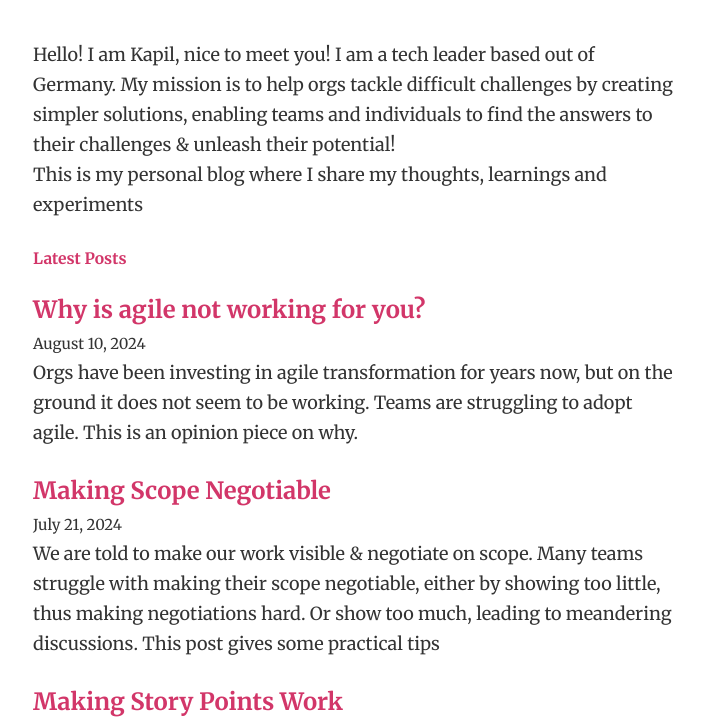
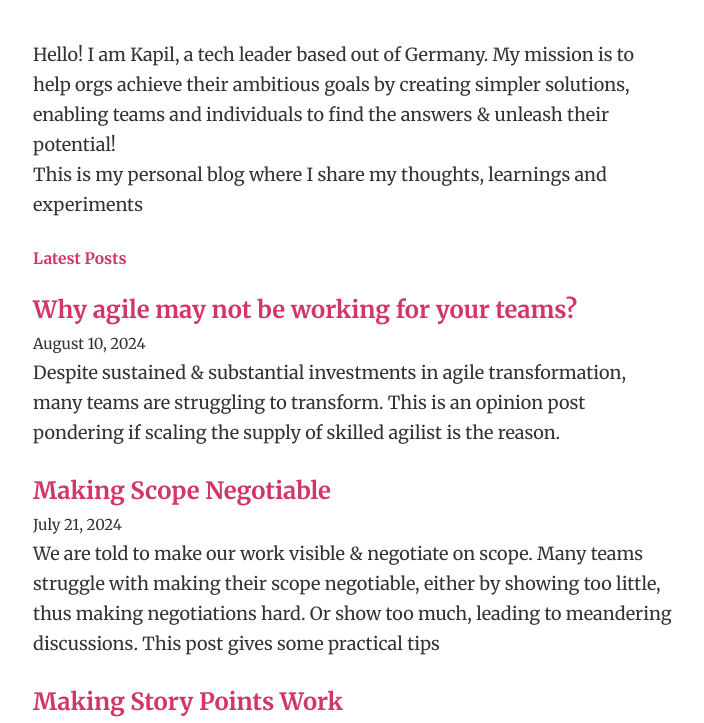
Before and after one commit to Dubes/personal-blog, a Gatsby site: page / in a window 1280 px wide. Shown: the part 65-788 px from the top of the page, without its empty margins (287-991 px from the left). Built offline with nearby package versions, Linux system fonts and the light colour scheme; Gatsby itself is replaced by a stand-in of ours; some packages are replaced by stand-ins of ours.

Commit message:
More edits based on feedback

```diff
--- a/src/components/shortBio.js
+++ b/src/components/shortBio.js
@@ -2,10 +2,9 @@ import React from 'react'
 
 const ShortBio = () => (
   <p>
-    Hello! I am Kapil, nice to meet you! I am a tech leader based out of
-    Germany. My mission is to help orgs tackle difficult challenges by creating
-    simpler solutions, enabling teams and individuals to find the answers to
-    their challenges & unleash their potential! <br />
+    Hello! I am Kapil, a tech leader based out of Germany. My mission is to help
+    orgs achieve their ambitious goals by creating simpler solutions, enabling
+    teams and individuals to find the answers & unleash their potential! <br />
     This is my personal blog where I share my thoughts, learnings and
     experiments
   </p>
--- a/src/content/2024-08-10-why-agile-may-not-be-working-for-you.md
+++ b/src/content/2024-08-10-why-agile-may-not-be-working-for-you.md
@@ -1,9 +1,9 @@
 ---
-path: '/why-is-agile-not-working-for-you'
+path: '/why-agile-may-not-be-working-for-you'
 date: '2024-08-10'
-title: 'Why is agile not working for you?'
+title: 'Why agile may not be working for your teams?'
 tags: ['isAgileDead', 'transformation', 'agile']
-excerpt: 'Orgs have been investing in agile transformation for years now, but on the ground it does not seem to be working. Teams are struggling to adopt agile. This is an opinion piece on why.'
+excerpt: 'Despite sustained & substantial investments in agile transformation, many teams are struggling to transform. This is an opinion post pondering if scaling the supply of skilled agilist is the reason.'
 ---
 
 # Why is agile not working for your teams?
@@ -14,7 +14,8 @@ I believe that agile remains a vital and relevant approach. However, the difficu
 
 In my interactions with teams, discussions frequently revolve around agile practices. It is clear that the way we work and collaborate is intrinsically linked to the technology we employ. Both have to go hand in hand in order to produce the outcome we desire.
 
-This blog post offers my perspective on the current state of agile. Opinions I hold loosely. Opinions I am willing to change with new experiences and information. I will also try to share my practical advice but as separate posts so that they don't get diluted with opinions.
+This blog post offers my perspective on the current state of agile, opinions I hold loosely and open to change with new experiences and information.
+I have chosen to keep the practical advise out of this post in order to not dilute them with opinions. I have offered some practical advice in separate posts, such as: [on estimation](https://observance.io/blog/making-scope-negotiable/) & [on story points](https://observance.io/blog/making-story-points-work/) & will continue to do so!
 
 # Agile & Scaling
 
@@ -40,6 +41,8 @@ The people who saw credentials as a way to enter this job, do not see the things
 
 There is no formula for agile. There isn't even a definition. It is an idea originating from a manifesto. A manifesto which lists [4 values](https://agilemanifesto.org/) & [12 principles](https://agilemanifesto.org/principles.html). Agile software development is an umbrella term, a pretty broad one at that.
 
+There are frameworks for agile software development, most popular ones being SAFe®, Scrum & Kanban. These frameworks offer a lot of guidance & some hints, but they won't work when taken religiously. The important bit to remember is these are _frameworks_, they still need to be adapted and tailored to your unique needs. To tailor them we need agility, leading to a chicken and egg problem.
+
 For me, agility means stepping away from the norms and processes, looking for what is not working, finding out what can be improved and trying to improve it. Rinse and repeat. There is no end to improving, you can have pauses, but never stop. Keep your goals in focus, work towards them relentlessly
 
 My wonderful colleague [Birgitta](https://birgitta.info/), brought up the point that "Agile is counter-intuitive". This is the truth which seems to have been forgotten. When you are in a setup where , your intuitions & biases will hold you back from improving.
```
